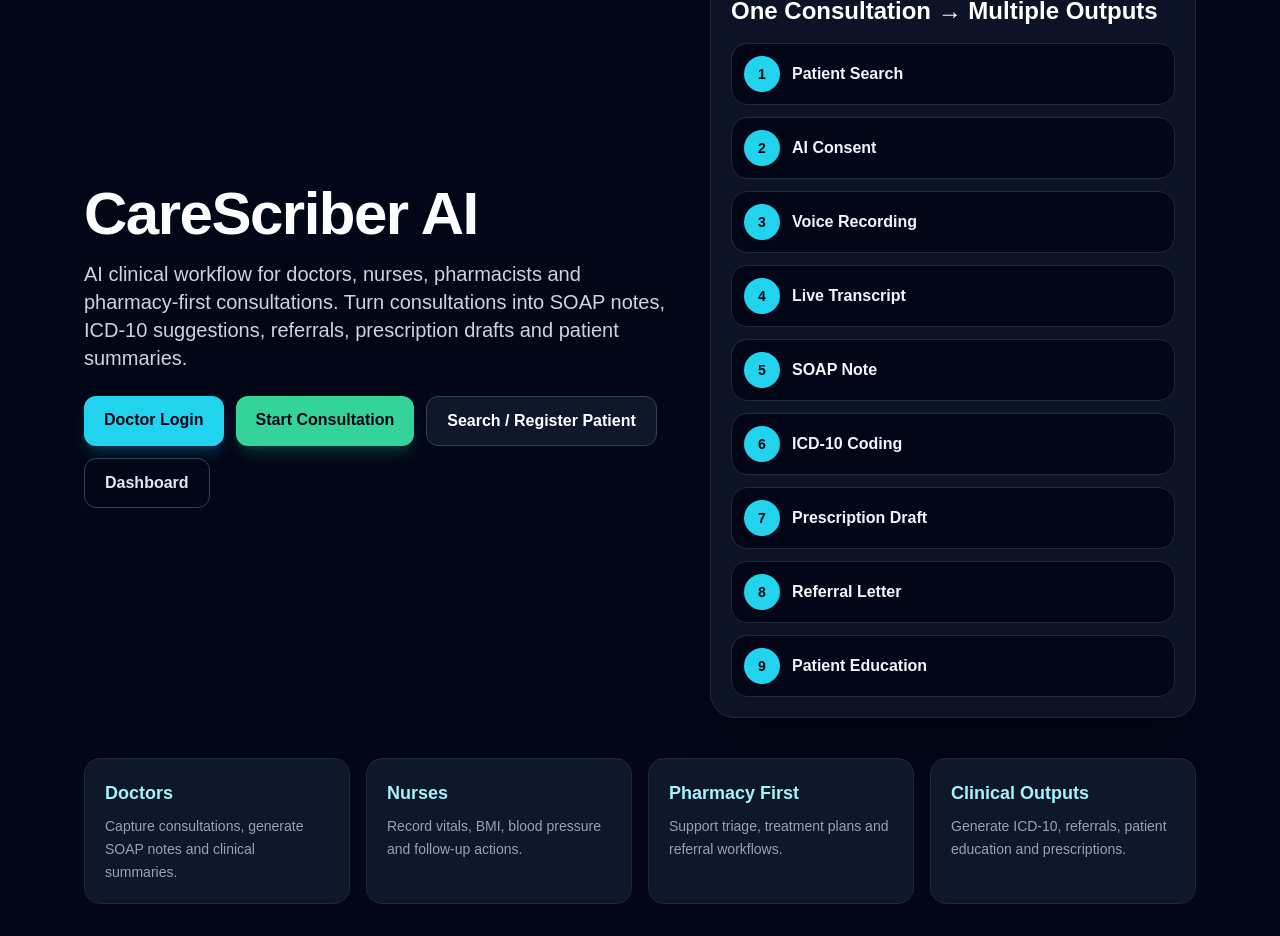
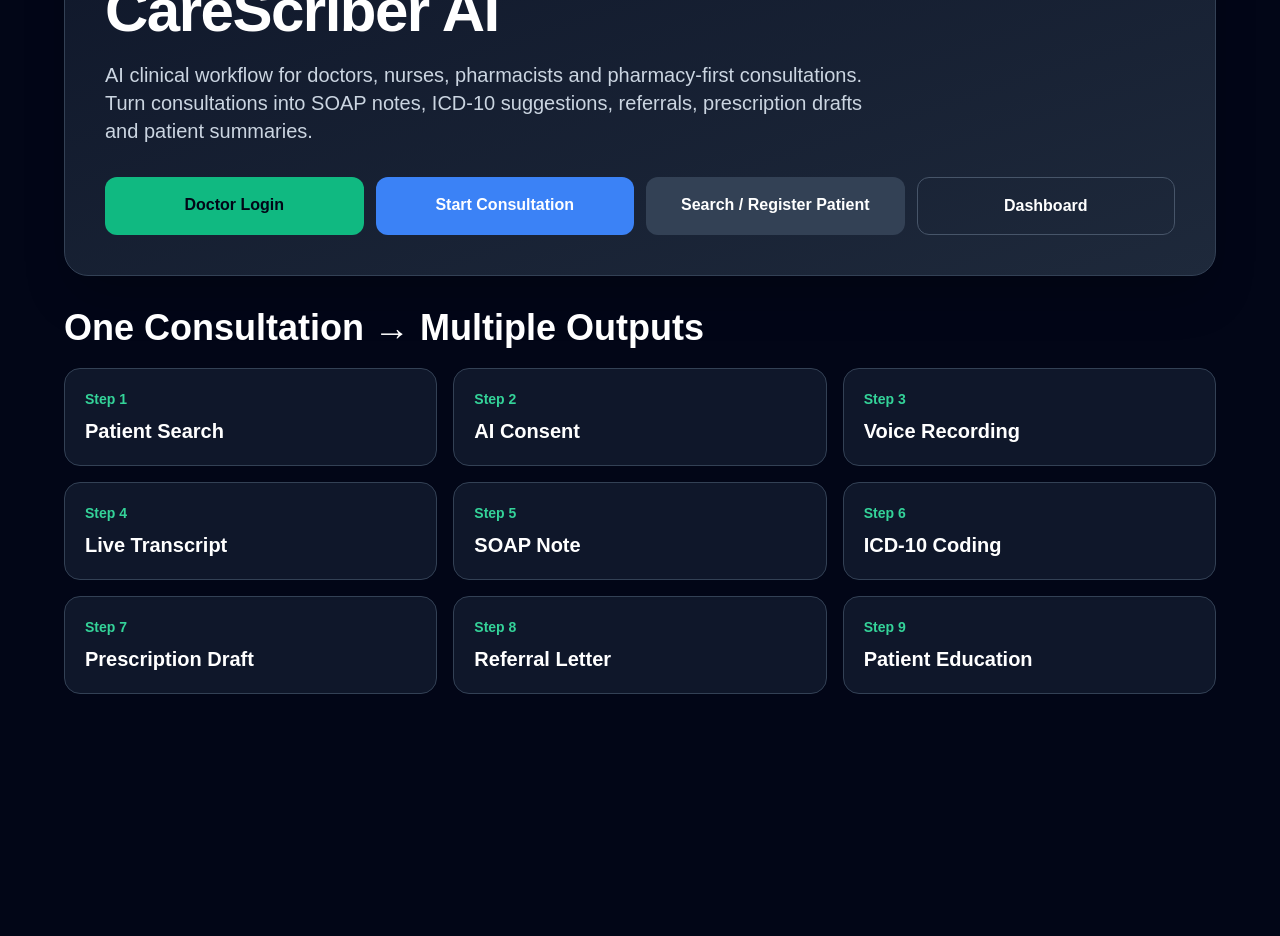
Before and after one commit to Siraajadams/Carescriber-, a Next.js app: page / in a window 1280 px wide. Shown: the part 120-1056 px from the top of the page. After the commit the page ends 838 px from the top, so only its background shows below. Built offline with nearby package versions, Linux system fonts and the light colour scheme.

Commit message:
Update page.tsx

```diff
--- a/app/page.tsx
+++ b/app/page.tsx
@@ -1,64 +1,7 @@
 import Link from "next/link";
 
 export default function HomePage() {
-  return (
-    <main className="min-h-screen bg-slate-950 text-white">
-      <section className="mx-auto flex min-h-screen w-full max-w-6xl flex-col justify-center px-5 py-8">
-        <div className="mb-6 inline-flex w-fit rounded-full border border-cyan-400/30 bg-cyan-400/10 px-4 py-2 text-sm font-semibold text-cyan-200">
-          Videomed Clinical Assistant
-        </div>
-
-        <div className="grid gap-8 lg:grid-cols-[1.1fr_0.9fr] lg:items-center">
-          <div>
-            <h1 className="mb-4 text-4xl font-black tracking-tight text-white sm:text-5xl lg:text-6xl">
-              CareScriber AI
-            </h1>
-
-            <p className="mb-6 max-w-2xl text-lg leading-relaxed text-slate-300 sm:text-xl">
-              AI clinical workflow for doctors, nurses, pharmacists and
-              pharmacy-first consultations. Turn consultations into SOAP notes,
-              ICD-10 suggestions, referrals, prescription drafts and patient
-              summaries.
-            </p>
-
-            <div className="grid gap-3 sm:flex sm:flex-wrap">
-              <Link
-                href="/login"
-                className="rounded-xl bg-cyan-400 px-5 py-3 text-center font-bold text-slate-950 shadow-lg shadow-cyan-400/20 transition hover:bg-cyan-300"
-              >
-                Doctor Login
-              </Link>
-
-              <Link
-                href="/consultations/new"
-                className="rounded-xl bg-emerald-400 px-5 py-3 text-center font-bold text-slate-950 shadow-lg shadow-emerald-400/20 transition hover:bg-emerald-300"
-              >
-                Start Consultation
-              </Link>
-
-              <Link
-                href="/patients"
-                className="rounded-xl border border-slate-700 bg-slate-900 px-5 py-3 text-center font-bold text-white transition hover:bg-slate-800"
-              >
-                Search / Register Patient
-              </Link>
-
-              <Link
-                href="/dashboard"
-                className="rounded-xl border border-slate-700 px-5 py-3 text-center font-bold text-slate-200 transition hover:bg-slate-900"
-              >
-                Dashboard
-              </Link>
-            </div>
-          </div>
-
-          <div className="rounded-3xl border border-slate-800 bg-slate-900/80 p-5 shadow-2xl">
-            <h2 className="mb-4 text-2xl font-bold text-white">
-              One Consultation → Multiple Outputs
-            </h2>
-
-            <div className="grid gap-3">
-              {[
+  const steps = [
     "Patient Search",
     "AI Consent",
     "Voice Recording",
@@ -68,54 +11,66 @@
     "Prescription Draft",
     "Referral Letter",
     "Patient Education",
-              ].map((item, index) => (
-                <div
-                  key={item}
-                  className="flex items-center gap-3 rounded-2xl border border-slate-800 bg-slate-950 p-3"
-                >
-                  <div className="flex h-9 w-9 items-center justify-center rounded-full bg-cyan-400 text-sm font-black text-slate-950">
-                    {index + 1}
-                  </div>
-                  <div className="font-semibold text-slate-100">{item}</div>
-                </div>
-              ))}
-            </div>
+  ];
+
+  return (
+    <main className="min-h-screen bg-slate-950 text-white px-5 py-6">
+      <section className="mx-auto max-w-6xl">
+        <div className="rounded-3xl bg-gradient-to-br from-slate-900 to-slate-800 border border-slate-700 p-6 md:p-10 shadow-2xl">
+          <p className="text-emerald-400 font-semibold mb-3">
+            Videomed Clinical Assistant
+          </p>
+
+          <h1 className="text-4xl md:text-6xl font-bold tracking-tight mb-5">
+            CareScriber AI
+          </h1>
+
+          <p className="text-slate-300 text-lg md:text-xl max-w-3xl mb-8">
+            AI clinical workflow for doctors, nurses, pharmacists and
+            pharmacy-first consultations. Turn consultations into SOAP notes,
+            ICD-10 suggestions, referrals, prescription drafts and patient
+            summaries.
+          </p>
+
+          <div className="grid grid-cols-1 sm:grid-cols-2 md:grid-cols-4 gap-3">
+            <Link className="rounded-xl bg-emerald-500 text-slate-950 font-bold p-4 text-center" href="/login">
+              Doctor Login
+            </Link>
+
+            <Link className="rounded-xl bg-blue-500 text-white font-bold p-4 text-center" href="/consultations/new">
+              Start Consultation
+            </Link>
+
+            <Link className="rounded-xl bg-slate-700 text-white font-bold p-4 text-center" href="/patients">
+              Search / Register Patient
+            </Link>
+
+            <Link className="rounded-xl border border-slate-600 text-white font-bold p-4 text-center" href="/dashboard">
+              Dashboard
+            </Link>
           </div>
         </div>
 
-        <div className="mt-10 grid gap-4 sm:grid-cols-2 lg:grid-cols-4">
-          {[
-            {
-              title: "Doctors",
-              text: "Capture consultations, generate SOAP notes and clinical summaries.",
-            },
-            {
-              title: "Nurses",
-              text: "Record vitals, BMI, blood pressure and follow-up actions.",
-            },
-            {
-              title: "Pharmacy First",
-              text: "Support triage, treatment plans and referral workflows.",
-            },
-            {
-              title: "Clinical Outputs",
-              text: "Generate ICD-10, referrals, patient education and prescriptions.",
-            },
-          ].map((card) => (
+        <section className="mt-8">
+          <h2 className="text-2xl md:text-4xl font-bold mb-5">
+            One Consultation → Multiple Outputs
+          </h2>
+
+          <div className="grid grid-cols-1 sm:grid-cols-2 lg:grid-cols-3 gap-4">
+            {steps.map((step, index) => (
               <div
-              key={card.title}
-              className="rounded-2xl border border-slate-800 bg-slate-900 p-5"
+                key={step}
+                className="rounded-2xl bg-slate-900 border border-slate-700 p-5"
               >
-              <h3 className="mb-2 text-lg font-bold text-cyan-200">
-                {card.title}
-              </h3>
-              <p className="text-sm leading-relaxed text-slate-400">
-                {card.text}
-              </p>
+                <div className="text-emerald-400 text-sm font-bold mb-2">
+                  Step {index + 1}
+                </div>
+                <div className="text-xl font-semibold">{step}</div>
               </div>
             ))}
           </div>
         </section>
+      </section>
     </main>
   );
 }
```
Lines whose indentation alone changed are shown as unchanged.
